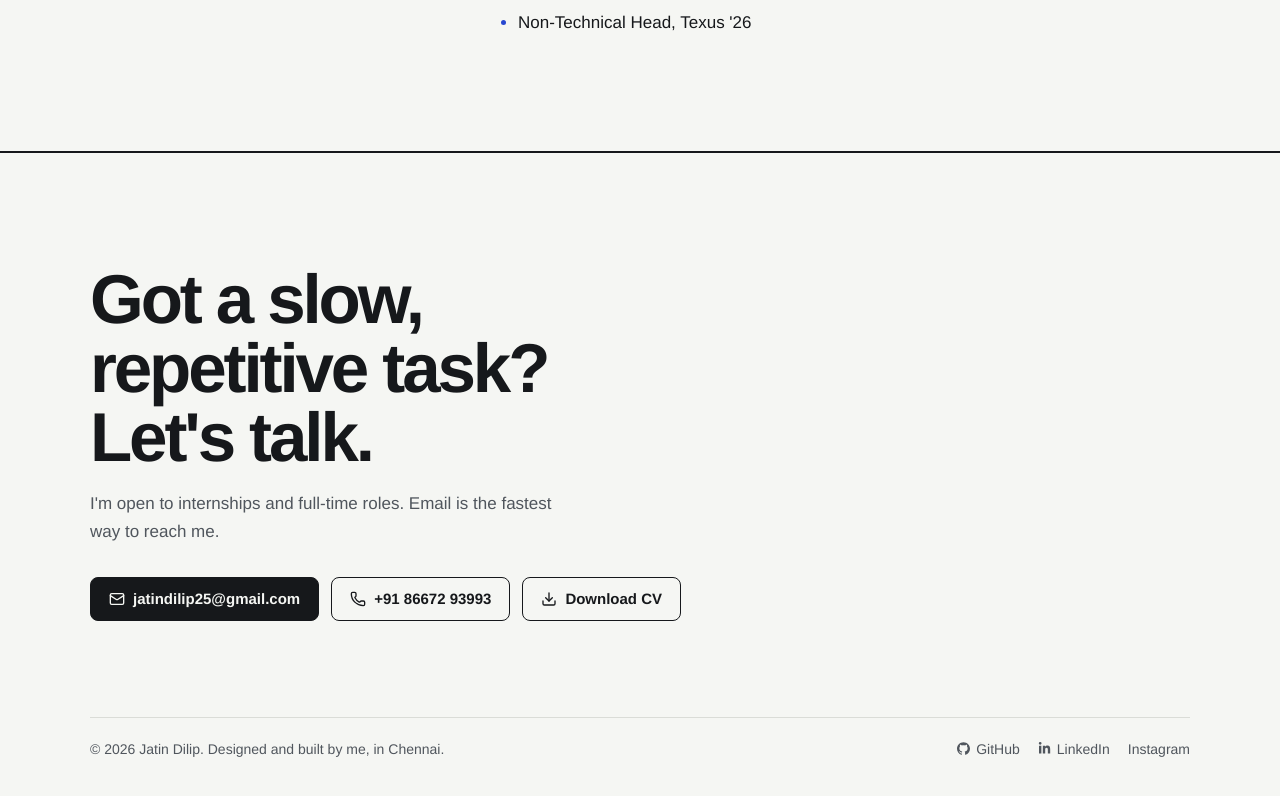
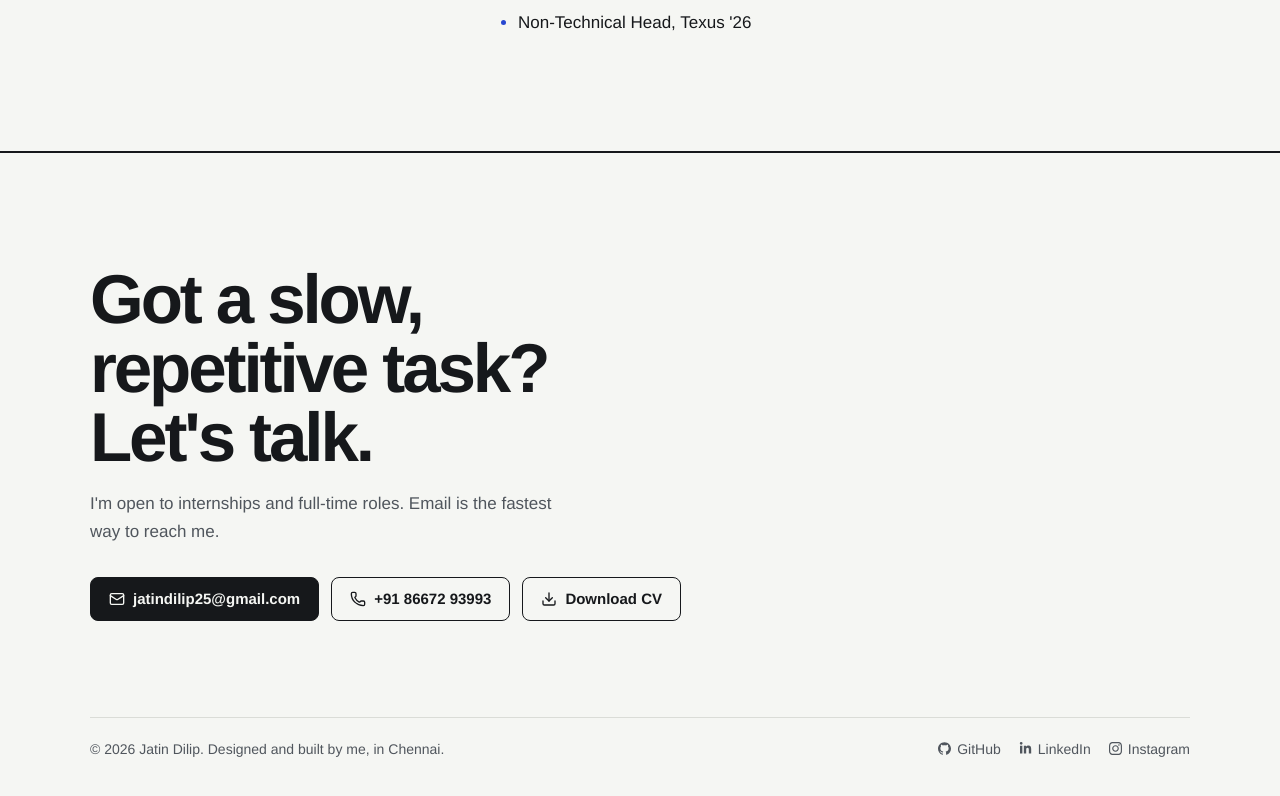
Before and after one commit to Jatinn-D/Portfolio, a React (Vite) app: page / in a window 1280 px wide. Shown: the part 7272-8068 px from the top of the page. Built offline with nearby package versions, Linux system fonts and the light colour scheme.

Commit message:
Update Instagram link and add its icon
Co-Authored-By: Claude Opus 5.5 <noreply@anthropic.com>
Claude-Session: https://claude.ai/code/session_01RVxPQt2a2kzbgRmddHqMCL

```diff
--- a/src/components/site/Contact.tsx
+++ b/src/components/site/Contact.tsx
@@ -1,6 +1,6 @@
 import { Download, Mail, Phone } from "lucide-react";
 import { FaLinkedinIn } from "react-icons/fa";
-import { SiGithub } from "react-icons/si";
+import { SiGithub, SiInstagram } from "react-icons/si";
 import { PROFILE } from "../../content";
 import { Magnetic, MaskText, Reveal } from "./motion";
 
@@ -54,6 +54,7 @@ export function Contact() {
               LinkedIn
             </a>
             <a href={PROFILE.instagram} target="_blank" rel="noopener noreferrer">
+              <SiInstagram size={13} aria-hidden />
               Instagram
             </a>
           </span>
--- a/src/content.ts
+++ b/src/content.ts
@@ -7,7 +7,7 @@ export const PROFILE = {
   phoneHref: "tel:+918667293993",
   github: "https://github.com/Jatinn-D",
   linkedin: "https://www.linkedin.com/in/jaatinnn/",
-  instagram: "https://www.instagram.com/jatinn_d/",
+  instagram: "https://www.instagram.com/jatinn.nahar",
   resume: "/Resume.pdf",
 };
 
```
